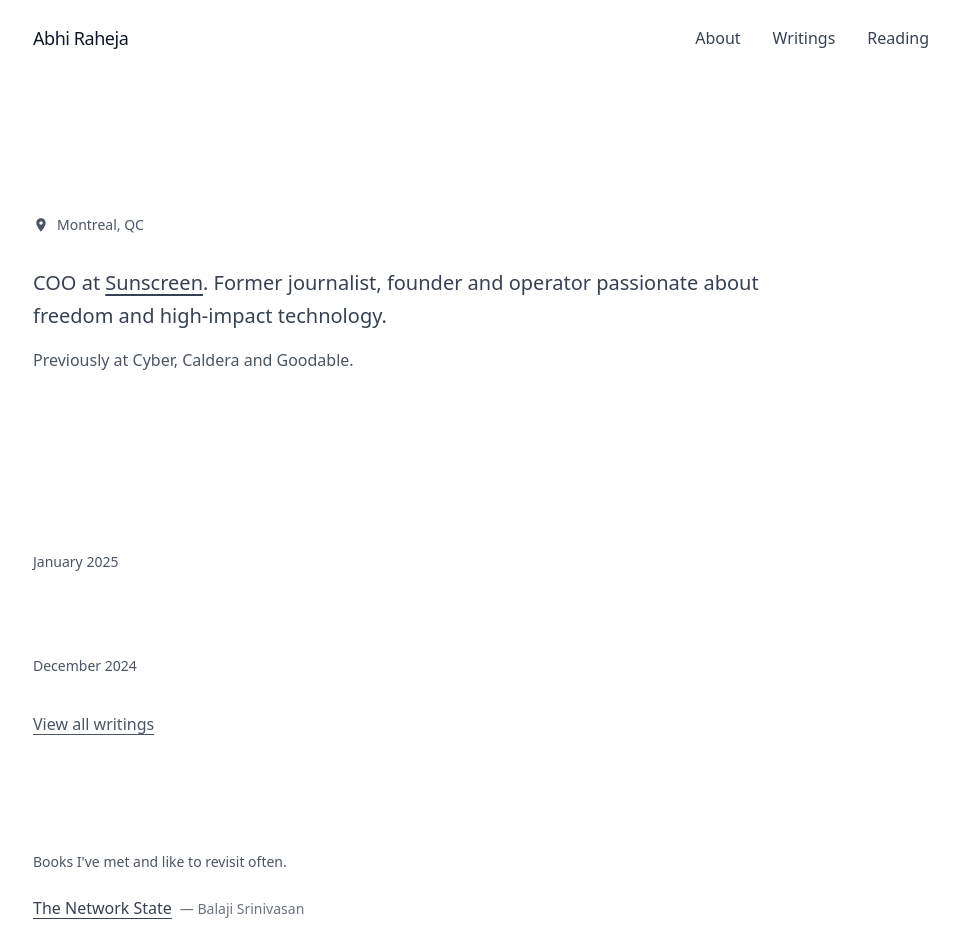
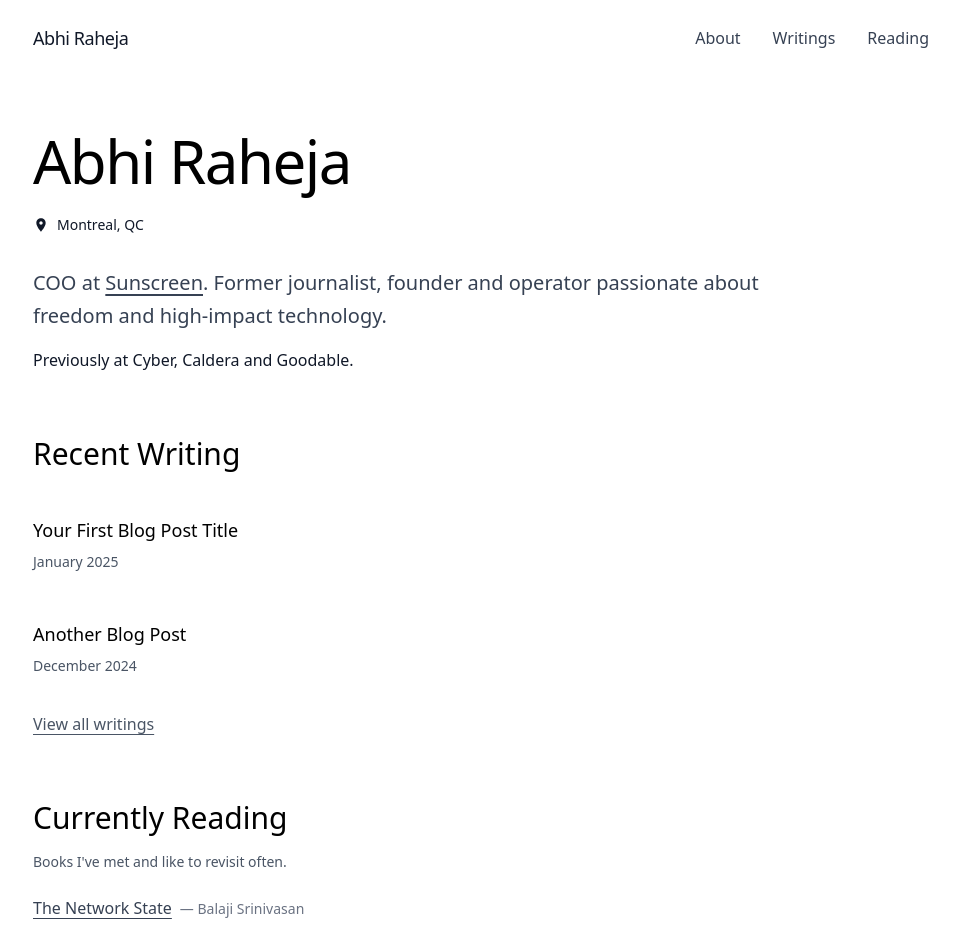
Before and after one commit to abhi-raheja/personal-website, a Next.js app: page / in a window 1280 px wide. Shown: the top 936 px of the page, without its empty margins (159-1118 px from the left). Built offline with nearby package versions, Linux system fonts and the light colour scheme; a web font is replaced by a local one.

Commit message:
Fix invisible headlines - restore proper text colors

```diff
--- a/src/app/page.tsx
+++ b/src/app/page.tsx
@@ -18,7 +18,7 @@ export default function Home() {
       <nav className="w-full py-6 px-6 md:px-12">
         <div className="max-w-4xl mx-auto">
           <div className="flex justify-between items-center">
-            <Link href="/" className="text-lg font-normal tracking-tight hover:text-gray-600 transition-colors">
+            <Link href="/" className="text-lg font-normal tracking-tight hover:text-gray-600transition-colors">
               Abhi Raheja
             </Link>
             <div className="flex items-center space-x-8">
@@ -56,12 +56,12 @@ export default function Home() {
             transition={{ duration: 0.6, ease: "easeOut" }}
           >
             <div className="mb-8">
-            <h1 className="text-4xl md:text-5xl lg:text-6xl font-normal tracking-tight text-black text-white mb-4 leading-tight">
+            <h1 className="text-4xl md:text-5xl lg:text-6xl font-normal tracking-tight text-black mb-4 leading-tight">
               Abhi Raheja
             </h1>
 
             {/* Location with check-in icon */}
-            <div className="flex items-center text-gray-600  mb-8">
+            <div className="flex items-center text-gray-600mb-8">
               <svg className="w-4 h-4 mr-2" fill="currentColor" viewBox="0 0 24 24">
                 <path d="M12 2C8.13 2 5 5.13 5 9c0 5.25 7 13 7 13s7-7.75 7-13c0-3.87-3.13-7-7-7zm0 9.5c-1.38 0-2.5-1.12-2.5-2.5s1.12-2.5 2.5-2.5 2.5 1.12 2.5 2.5-1.12 2.5-2.5 2.5z"/>
               </svg>
@@ -71,10 +71,10 @@ export default function Home() {
 
           {/* Professional tagline */}
           <div className="mb-16">
-            <p className="text-lg md:text-xl text-gray-700  font-normal leading-relaxed max-w-3xl">
-              COO at <a href="https://www.sunscreen.tech" target="_blank" rel="noopener noreferrer" className="hover:text-black  transition-colors underline underline-offset-4">Sunscreen</a>. Former journalist, founder and operator passionate about freedom and high-impact technology.
+            <p className="text-lg md:text-xl text-gray-700 font-normal leading-relaxed max-w-3xl">
+              COO at <a href="https://www.sunscreen.tech" target="_blank" rel="noopener noreferrer" className="hover:text-black transition-colors underline underline-offset-4">Sunscreen</a>. Former journalist, founder and operator passionate about freedom and high-impact technology.
             </p>
-            <p className="text-base text-gray-600  font-normal mt-4">
+            <p className="text-base text-gray-600font-normal mt-4">
               Previously at Cyber, Caldera and Goodable.
             </p>
           </div>
@@ -87,28 +87,28 @@ export default function Home() {
             transition={{ duration: 0.6, delay: 0.2, ease: "easeOut" }}
             className="mb-16"
           >
-            <h2 className="text-2xl md:text-3xl font-normal text-black text-white mb-8">
+            <h2 className="text-2xl md:text-3xl font-normal text-black mb-8">
               Recent Writing
             </h2>
 
             <div className="space-y-6">
               <div className="group">
-                <Link href="/writings/sample-post" className="block hover:bg-gray-50 hover:bg-gray-800 -mx-4 px-4 py-3 rounded-sm transition-colors">
-                  <h3 className="text-lg font-normal text-black text-white group-hover:text-gray-600 group-hover: transition-colors mb-2">
+                <Link href="/writings/sample-post" className="block hover:bg-gray-50 -mx-4 px-4 py-3 rounded-sm transition-colors">
+                  <h3 className="text-lg font-normal text-black group-hover:text-gray-800text-gray-600group-hover:text-gray-800 transition-colors mb-2">
                     Your First Blog Post Title
                   </h3>
-                  <p className="text-gray-600  text-sm">
+                  <p className="text-gray-600 text-sm">
                     January 2025
                   </p>
                 </Link>
               </div>
 
               <div className="group">
-                <Link href="/writings" className="block hover:bg-gray-50 hover:bg-gray-800 -mx-4 px-4 py-3 rounded-sm transition-colors">
-                  <h3 className="text-lg font-normal text-black text-white group-hover:text-gray-600 group-hover: transition-colors mb-2">
+                <Link href="/writings" className="block hover:bg-gray-50  -mx-4 px-4 py-3 rounded-sm transition-colors">
+                  <h3 className="text-lg font-normal text-black group-hover:text-gray-800text-gray-600group-hover:text-gray-800 transition-colors mb-2">
                     Another Blog Post
                   </h3>
-                  <p className="text-gray-600  text-sm">
+                  <p className="text-gray-600 text-sm">
                     December 2024
                   </p>
                 </Link>
@@ -118,7 +118,7 @@ export default function Home() {
             <div className="mt-6">
               <Link
                 href="/writings"
-                className="text-gray-600  hover:text-black  transition-colors font-normal underline underline-offset-4"
+                className="text-gray-600 hover:text-black  transition-colors font-normal underline underline-offset-4"
               >
                 View all writings
               </Link>
@@ -132,10 +132,10 @@ export default function Home() {
             transition={{ duration: 0.6, delay: 0.3, ease: "easeOut" }}
             className="mb-16"
           >
-            <h2 className="text-2xl md:text-3xl font-normal text-black text-white mb-4">
+            <h2 className="text-2xl md:text-3xl font-normal text-black mb-4">
               Currently Reading
             </h2>
-            <p className="text-gray-600  text-sm mb-6">
+            <p className="text-gray-600 text-sm mb-6">
               Books I've met and like to revisit often.
             </p>
 
@@ -165,7 +165,7 @@ export default function Home() {
             <div className="mt-6">
               <Link
                 href="/reading"
-                className="text-gray-600  hover:text-black  transition-colors font-normal underline underline-offset-4"
+                className="text-gray-600 hover:text-black  transition-colors font-normal underline underline-offset-4"
               >
                 View all books
               </Link>
@@ -179,7 +179,7 @@ export default function Home() {
             transition={{ duration: 0.6, delay: 0.4, ease: "easeOut" }}
             className="mb-16"
           >
-            <h2 className="text-2xl md:text-3xl font-normal text-black text-white mb-6">
+            <h2 className="text-2xl md:text-3xl font-normal text-black mb-6">
               Connect
             </h2>
             <div className="space-y-3">
--- a/src/app/reading/page.tsx
+++ b/src/app/reading/page.tsx
@@ -18,7 +18,7 @@ export default function Reading() {
       <nav className="w-full py-6 px-6 md:px-12">
         <div className="max-w-4xl mx-auto">
           <div className="flex justify-between items-center">
-            <Link href="/" className="text-lg font-normal tracking-tight hover:text-gray-600 transition-colors">
+            <Link href="/" className="text-lg font-normal tracking-tight hover:text-gray-600transition-colors">
               Abhi Raheja
             </Link>
             <div className="flex items-center space-x-8">
@@ -56,7 +56,7 @@ export default function Reading() {
             transition={{ duration: 0.6, ease: "easeOut" }}
             className="mb-16"
           >
-            <h1 className="text-4xl md:text-5xl lg:text-6xl font-normal tracking-tight text-black text-white mb-6 leading-tight">
+            <h1 className="text-4xl md:text-5xl lg:text-6xl font-normal tracking-tight text-black mb-6 leading-tight">
               Reading
             </h1>
             <p className="text-lg md:text-xl text-gray-700  font-normal leading-relaxed max-w-3xl">
```
